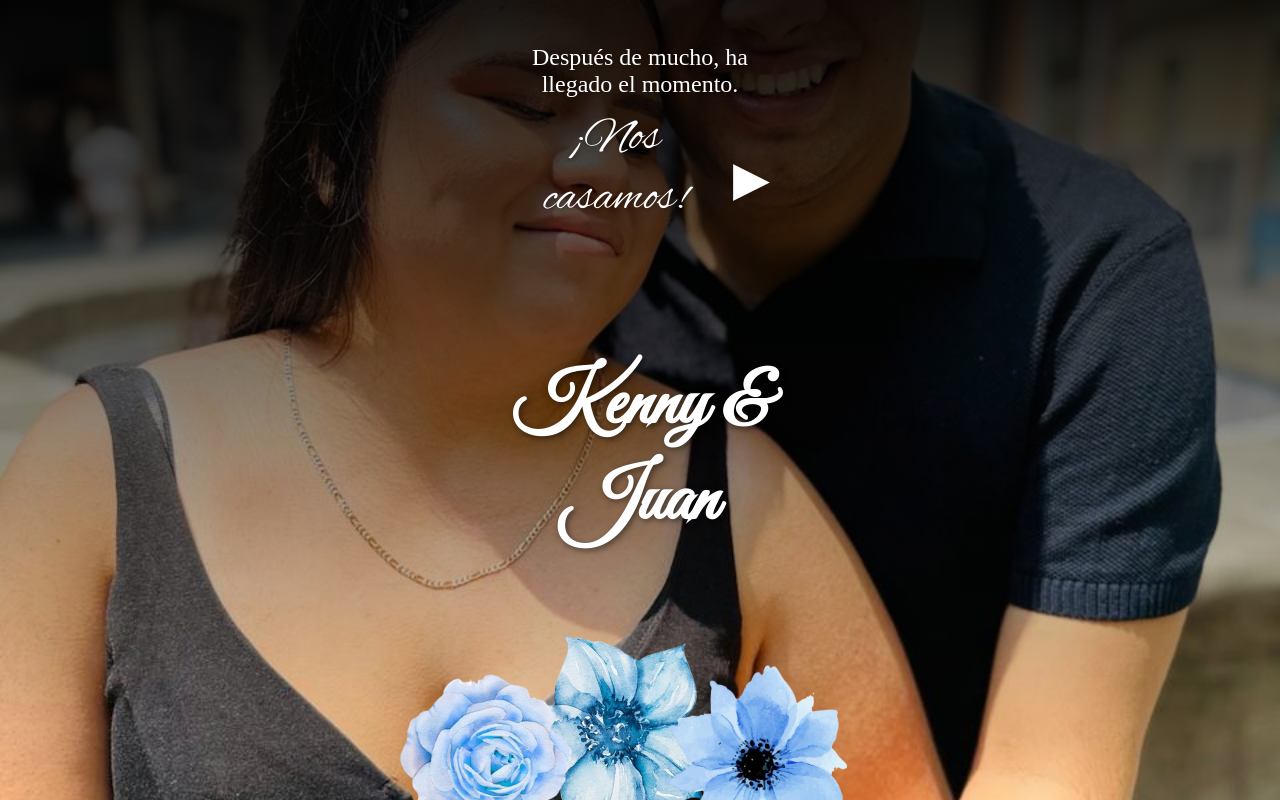
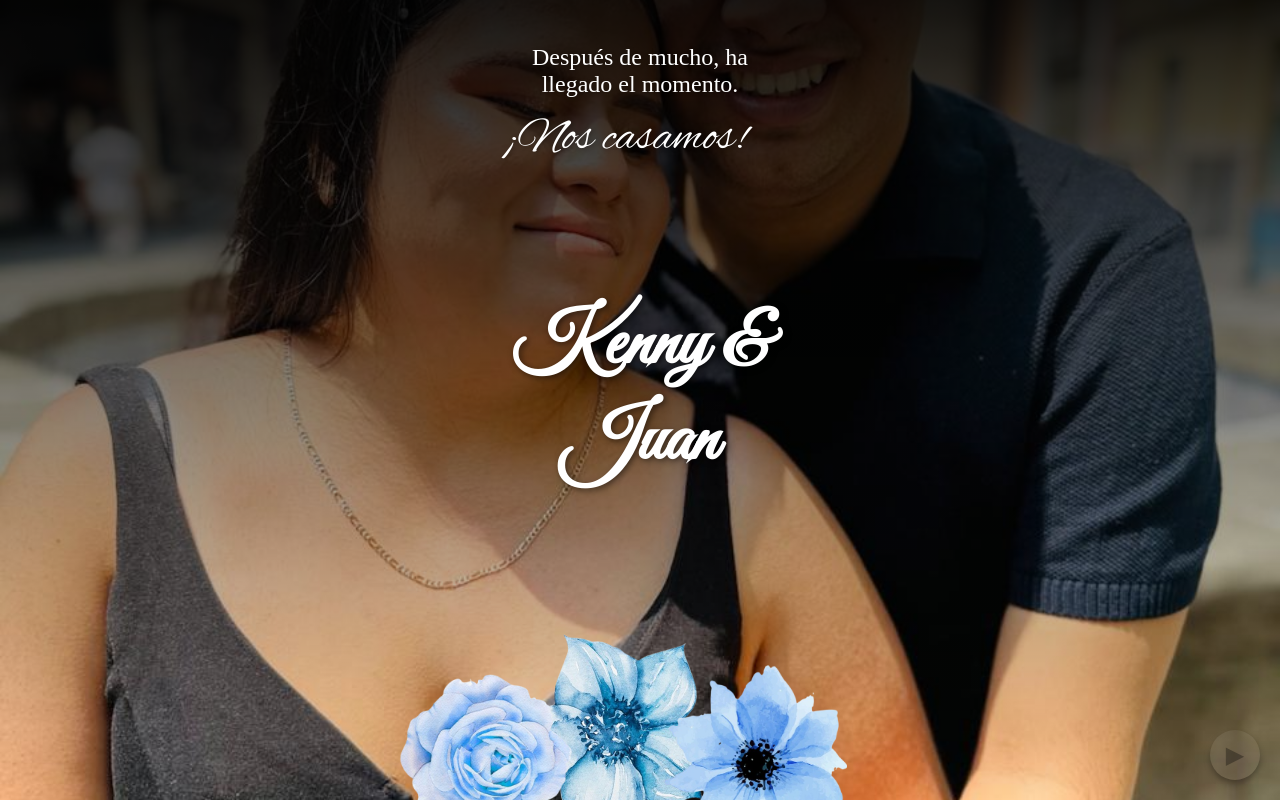
Before and after one commit to Cristopher-a/Weddd, a React (Vite) app: page / in a window 1280 px wide. Built offline with nearby package versions, Linux system fonts and the light colour scheme.

Commit message:
Update App.css

```diff
--- a/src/App.css
+++ b/src/App.css
@@ -20,13 +20,23 @@ audio {
 
 /* Estilo del botón de reproducción */
 .play-button {
-  background-color: transparent;
+  position: fixed;       /* Fijo en la pantalla */
+  bottom: 20px;          /* 20px desde abajo */
+  right: 20px;           /* 20px desde la derecha */
+  z-index: 1000;         /* Para que quede encima de otros elementos */
+  /* Opcional: estilos para que se vea bien */
+  background-color: #ffffff10;
   border: none;
-  font-size: 48px;
-  color: #fff;
+  border-radius: 50%;
+  width: 50px;
+  height: 50px;
+  font-size: 24px;
+  color: rgba(0, 0, 0, 0.315);
   cursor: pointer;
-  transition: color 0.3s ease;
-  margin-top: 20px;
+  box-shadow: 0 4px 6px rgba(0,0,0,0.3);
+  display: flex;
+  align-items: center;
+  justify-content: center;
 }
 
 .play-button:hover {
@@ -349,12 +359,12 @@ padding-top: 10px;
 }
 
 .flower-right2 {
-  margin-left: -65px;
+  margin-left: -60px;
    max-height: 190px;
   z-index: 3;
 }
 .flower-center2 {
-  margin-left: -90px;
+  margin-left: -70px;
   max-height: 250px;
   margin-top: -50px;
 }
```
